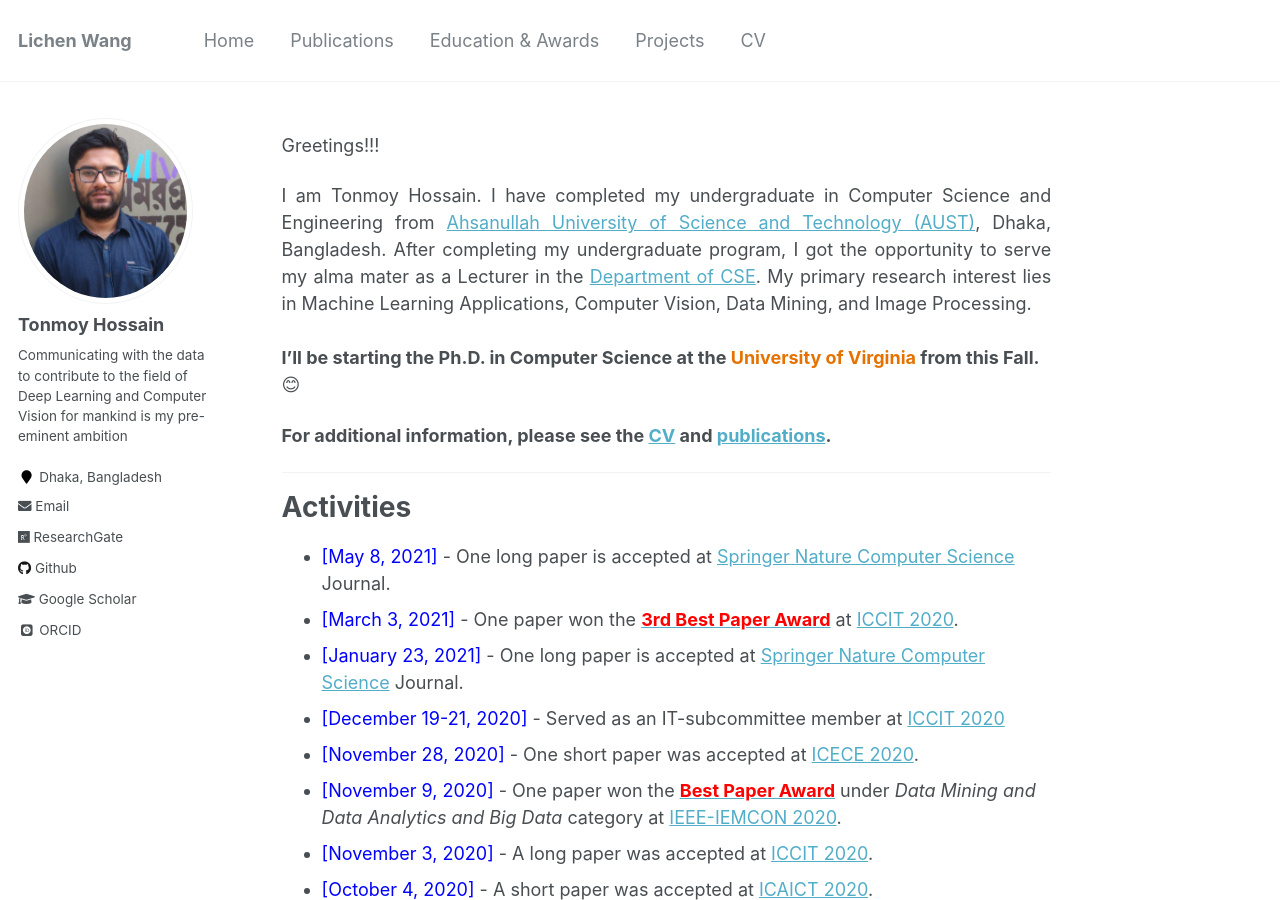
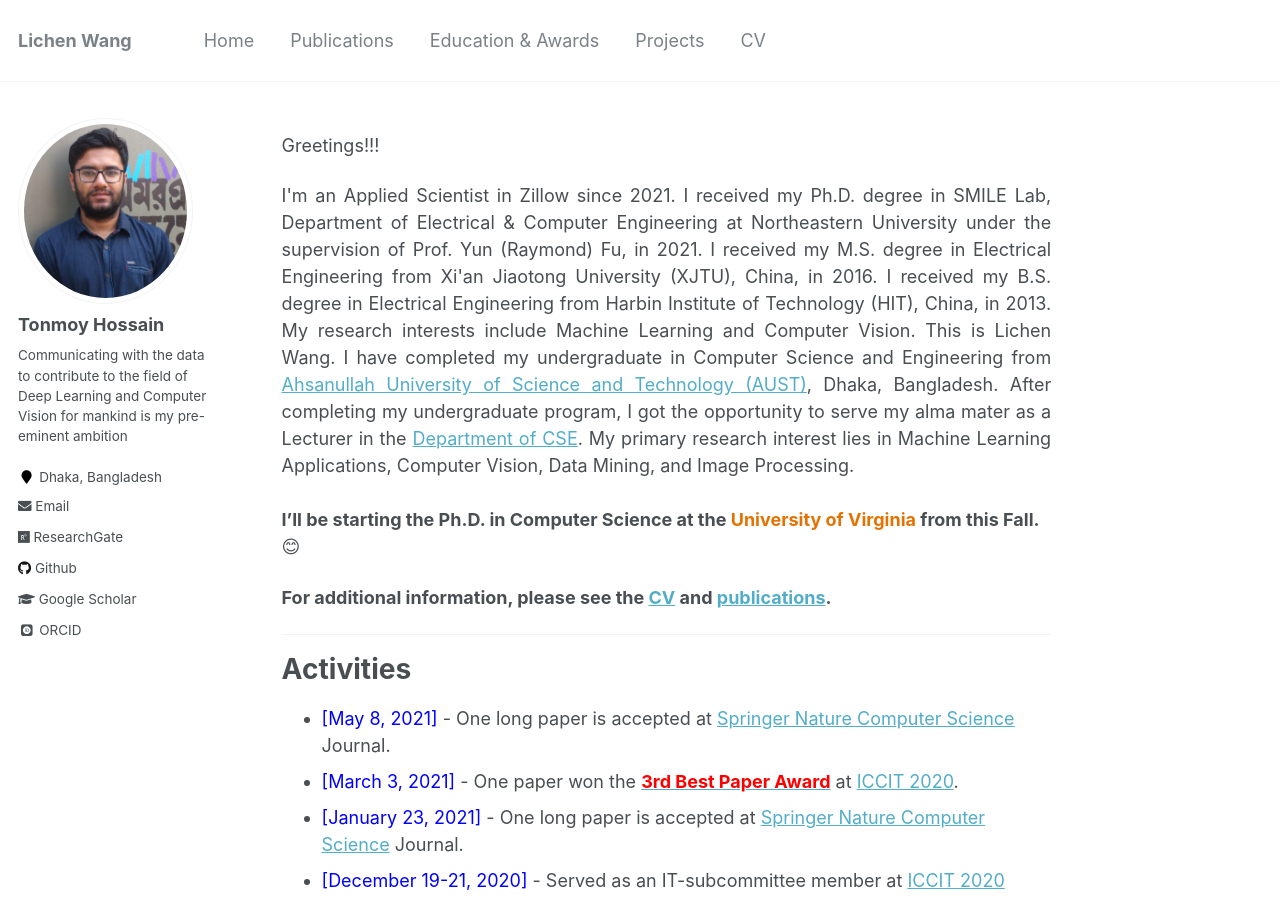
Before and after one commit to wanglichenxj/wanglichenxj.github.io, a Jekyll site: the page built from _pages/about.md, in a window 1280 px wide and 900 px high. Built offline with Jekyll 4.4.1, drawn with Linux system fonts in a browser that asks for light colours; some web fonts are replaced.

Commit message:
Update about.md

```diff
--- a/_pages/about.md
+++ b/_pages/about.md
@@ -12,7 +12,10 @@ Greetings!!!
 
 <div style="text-align: justify">
 
-I am Tonmoy Hossain. I have completed my undergraduate in Computer Science and Engineering from <a href="http://aust.edu/">Ahsanullah University of Science and Technology (AUST)</a>, Dhaka, Bangladesh. After completing my undergraduate program, I got the opportunity to serve my alma mater as a Lecturer in the <a href="https://www.aust.edu/cse">Department of CSE</a>. My primary research interest lies in Machine Learning Applications, Computer Vision, Data Mining, and Image Processing.<br /><br /></div>
+I'm an Applied Scientist in Zillow since 2021. I received my Ph.D. degree in SMILE Lab, Department of Electrical & Computer Engineering at Northeastern University under the supervision of Prof. Yun (Raymond) Fu, in 2021. I received my M.S. degree in Electrical Engineering from Xi'an Jiaotong University (XJTU), China, in 2016. I received my B.S. degree in Electrical Engineering from Harbin Institute of Technology (HIT), China, in 2013. My research interests include Machine Learning and Computer Vision.
+
+
+This is Lichen Wang. I have completed my undergraduate in Computer Science and Engineering from <a href="http://aust.edu/">Ahsanullah University of Science and Technology (AUST)</a>, Dhaka, Bangladesh. After completing my undergraduate program, I got the opportunity to serve my alma mater as a Lecturer in the <a href="https://www.aust.edu/cse">Department of CSE</a>. My primary research interest lies in Machine Learning Applications, Computer Vision, Data Mining, and Image Processing.<br /><br /></div>
 
 <b>I’ll be starting the Ph.D. in Computer Science at the </b><span style="color:#E57200"><b> University of Virginia </b></span> <b>from this Fall. </b> &#x1F60a; <br />
 
```
